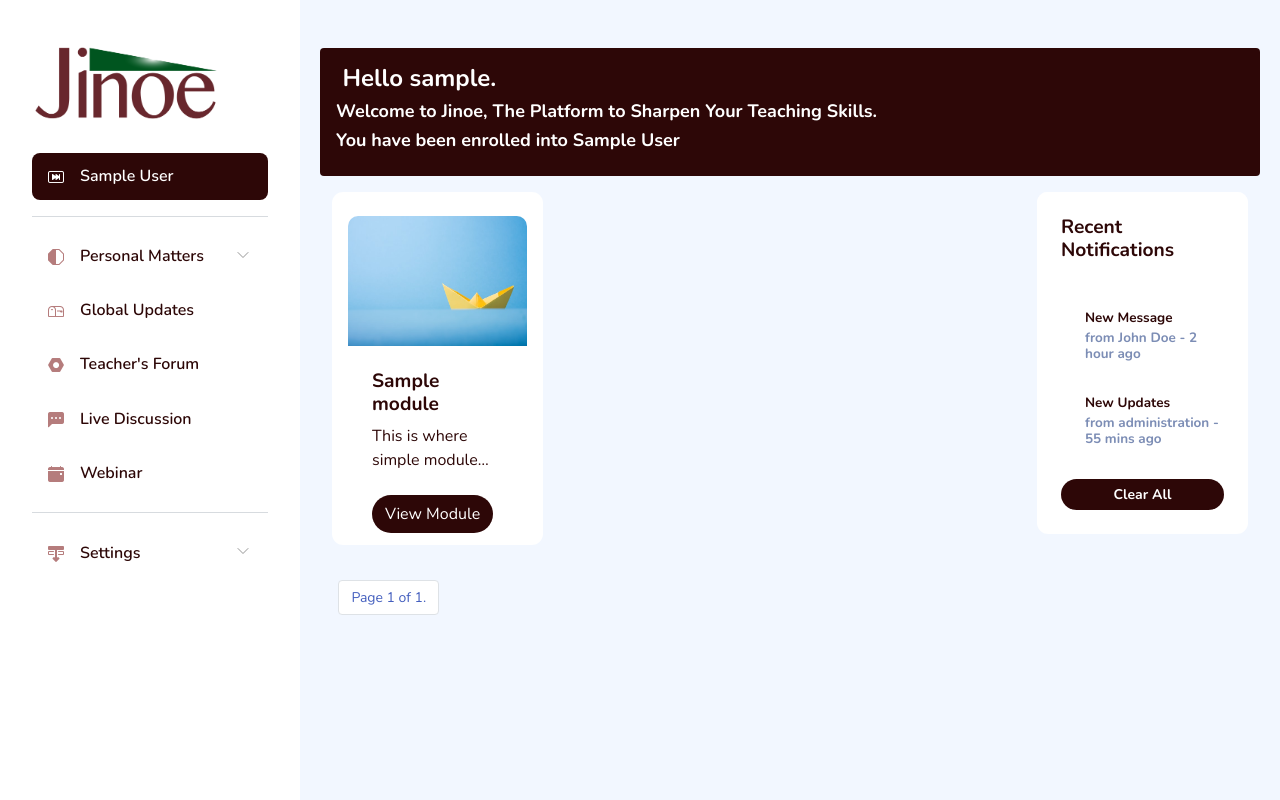
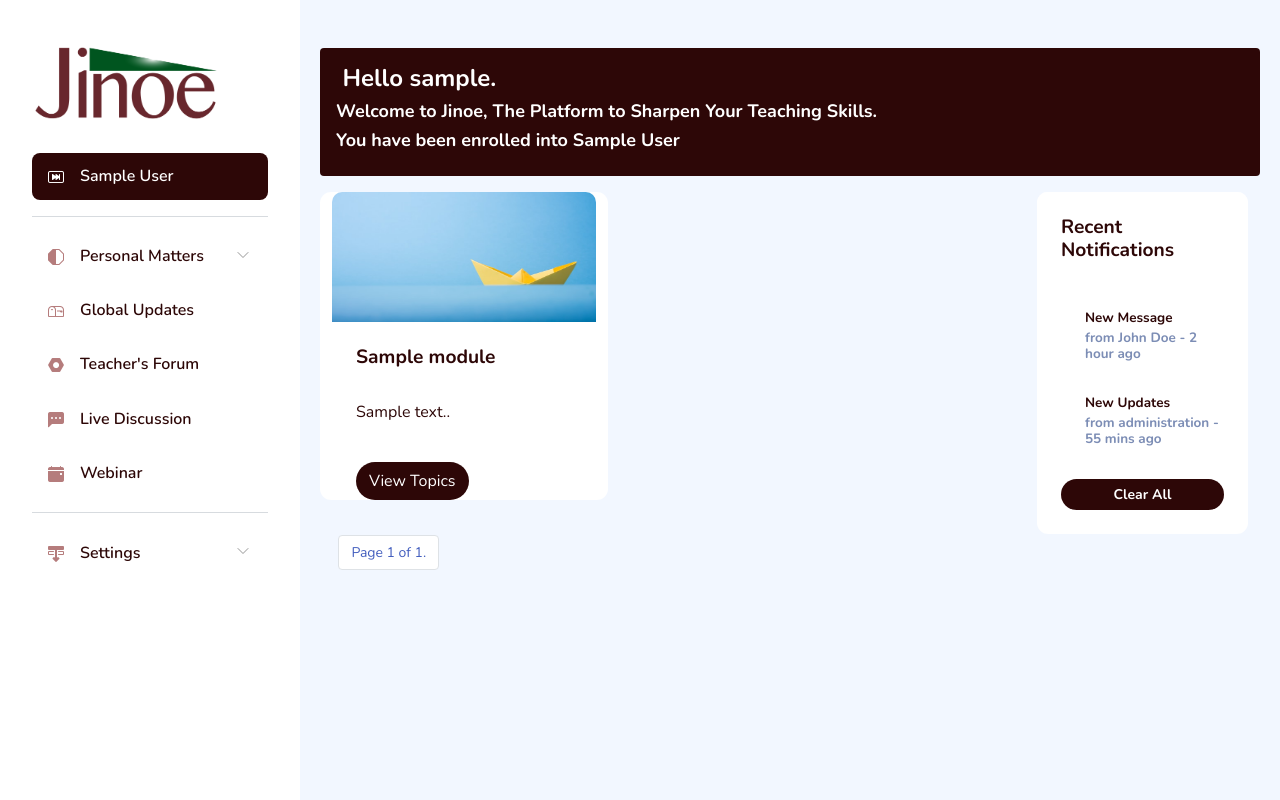
Before and after one commit to StarbelEnterprises/jinoe, a Django app: page /welcome/ in a window 1280 px wide. Run offline with Django 4.2, Linux system fonts and the light colour scheme; a user stored in the database is signed in; tables that the repository leaves empty hold one stand-in row (values such as "Sample post"); some libraries are stand-ins or nearby versions.

Commit message:
[feat], redesign the ui

```diff
--- a/templates/dashboard/welcome.html
+++ b/templates/dashboard/welcome.html
@@ -15,30 +15,19 @@
 
                 <div class="row">
                     <div class="col-12 col-lg-9">
+
                         <div class="row">
-
                             {%for module in modules%}
                               {% if not module.get_core_offer_module %}
-                            <div class="col-6 col-lg-4 col-md-6">
-                                <div  class="card card-x">
-                                    <div class="card-body px-3 ">
-                                        <div class="card ">
-                                            <div class="card-content">
-                                                <img class="card-img-top"  src="{% static 'dashboard/assets/images/flot.jpg' %}"
-                                                    alt="Card image cap" />
-                                                <div class="card-body">
-                                                    <h4 class="card-title">{{module.name}}</h4>
-                                                    <p class="card-text">
-                                                        This is where simple module details will be displayed.
-                                                    </p>
+                              <div class="card card-x" style="width: 18rem;">
+                                <img src="{% static 'dashboard/assets/images/flot.jpg' %}" class="card-img-top" alt="...">
+                                <div class="card-body">
+                                  <h5 class="card-title">{{module.name}}</h5>
+                                  <p class="card-text">{{module.description}}.</p>
+                                  <a href="{% url 'single_module' %}" class="btn  btn-brown rounded-pill block">View Topics</a>
+                                </div>
+                              </div>
 
-                                                    <a href="{% url 'single_module' %}" style="margin-bottom: -30px;" class="btn btn-brown rounded-pill block">View Module</a>
-                                                </div>
-                                            </div>
-                                        </div>
-                                    </div>
-                                </div>
-                            </div>
                             {%endif%}
                             {%empty%}
                             No enrolled modules for now
```
Also changed, not shown: templates/dashboard/module_single.html (+36 -12 lines).
